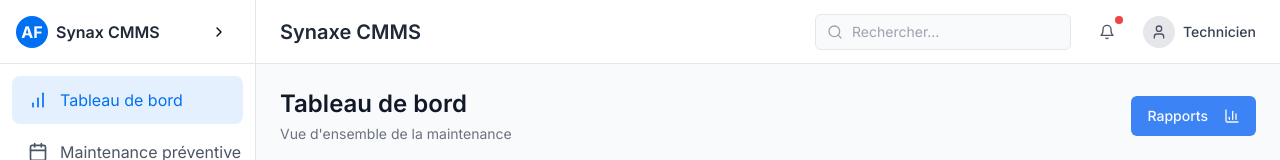
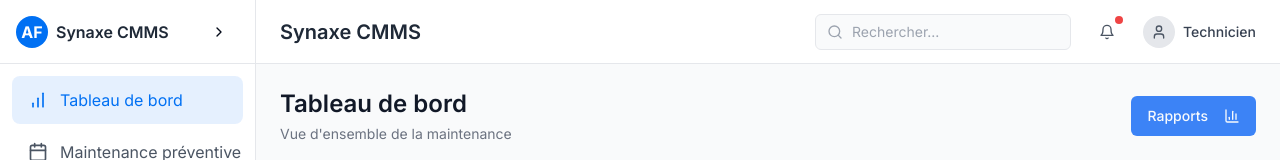
Before and after one commit to malcom0106/synaxe-cmms, a React (Vite) app: page / in a window 1280 px wide. Shown: the top 160 px of the page. Built offline with nearby package versions, Linux system fonts and the light colour scheme.

Commit message:
Code edited in Lovable Code Editor
Edited UI in Lovable

```diff
--- a/src/components/layout/Sidebar.tsx
+++ b/src/components/layout/Sidebar.tsx
@@ -66,7 +66,7 @@ export const Sidebar: React.FC = () => {
               <div className="h-8 w-8 rounded-full bg-airfuel-primary flex items-center justify-center">
                 <span className="text-white font-bold">AF</span>
               </div>
-              <span className="ml-2 font-semibold text-airfuel-dark">Synax CMMS</span>
+              <span className="ml-2 font-semibold text-airfuel-dark">Synaxe CMMS</span>
             </div>
           ) : (
             <div className="h-8 w-8 rounded-full bg-airfuel-primary flex items-center justify-center">
```
